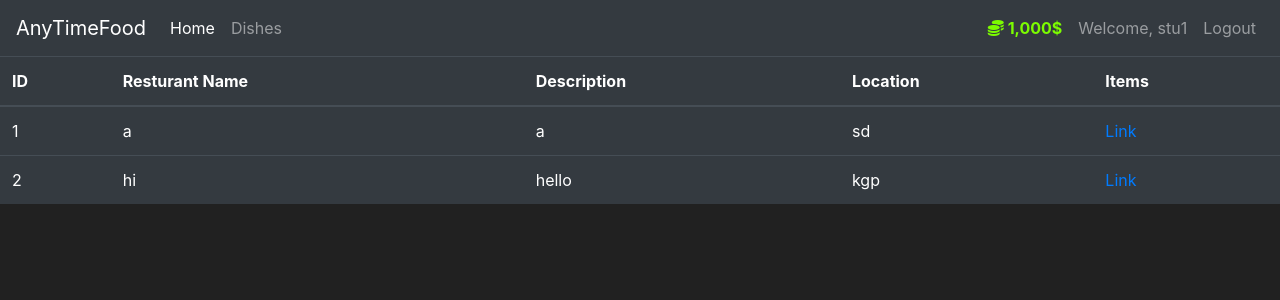
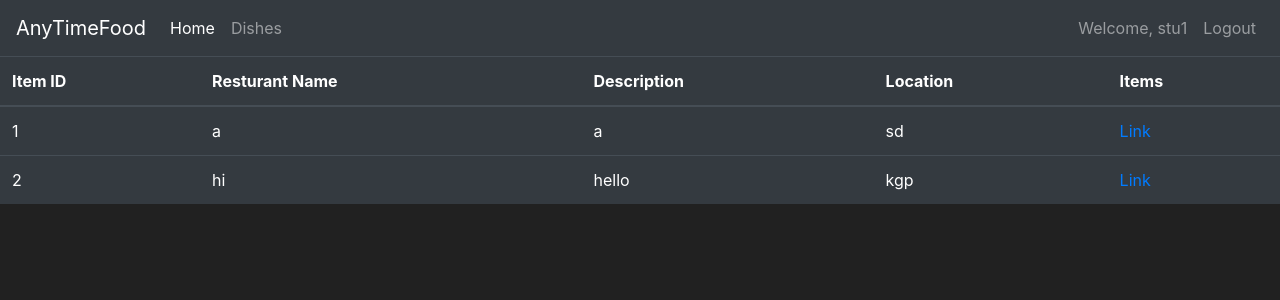
Before and after one commit to DHRUV-GAHOI/Flask-Market, a Flask app: page /market in a window 1280 px wide. Shown: the top 300 px of the page. Run offline with Flask 2, Linux system fonts and the light colour scheme; a user stored in the database is signed in; data comes from the database, SQL or seed files in the repository; both versions use the stored data as it was after the commit; parts of the project's set-up code (start-up, migrations or seed data) failed here and were passed over; some libraries are stand-ins or nearby versions.

Commit message:
FrontEnd 2

```diff
--- a/market/templates/base.html
+++ b/market/templates/base.html
@@ -31,9 +31,9 @@
           {% if current_user.is_authenticated %}
             <ul class="navbar-nav">
                 <li class="nav-item">
-                    <a class="nav-link" style="color: lawngreen; font-weight: bold">
-                        <i class="fas fa-coins"></i>
-                        {{ current_user.prettier_budget }}
+                    <!-- <a class="nav-link" style="color: lawngreen; font-weight: bold"> -->
+                        <!-- <i class="fas fa-coins"></i> -->
+                        <!-- {{ current_user.prettier_budget }} -->
                     </a>
                 </li>
                 <li class="nav-item">
--- a/market/templates/hotel_input.html
+++ b/market/templates/hotel_input.html
@@ -8,9 +8,9 @@
     <div class="container">
         <form method="POST" class="form-register" style="color:white">
             {{ form.hidden_tag() }}
-            <img class="mb-4" src="https://res.cloudinary.com/jimshapedcoding/image/upload/v1597332609/android-icon-192x192_ove2a7.png" alt="">
+
             <h1 class="h3 mb-3 font-weight-normal">
-                Please Create your Account
+                Add New Hotel
             </h1>
             <br>
             {{ form.name.label() }}
--- a/market/templates/market.html
+++ b/market/templates/market.html
@@ -8,7 +8,7 @@
         <thead>
             <tr>
                 <!-- Your Columns HERE -->
-                <th scope="col">ID</th>
+                <th scope="col">Item ID</th>
                 <th scope="col">Resturant Name</th>
                 <th scope="col">Description</th>
                 <th scope="col">Location</th>
```
Also changed, not shown: market/forms.py (+10 -1 lines), market/market.db.
